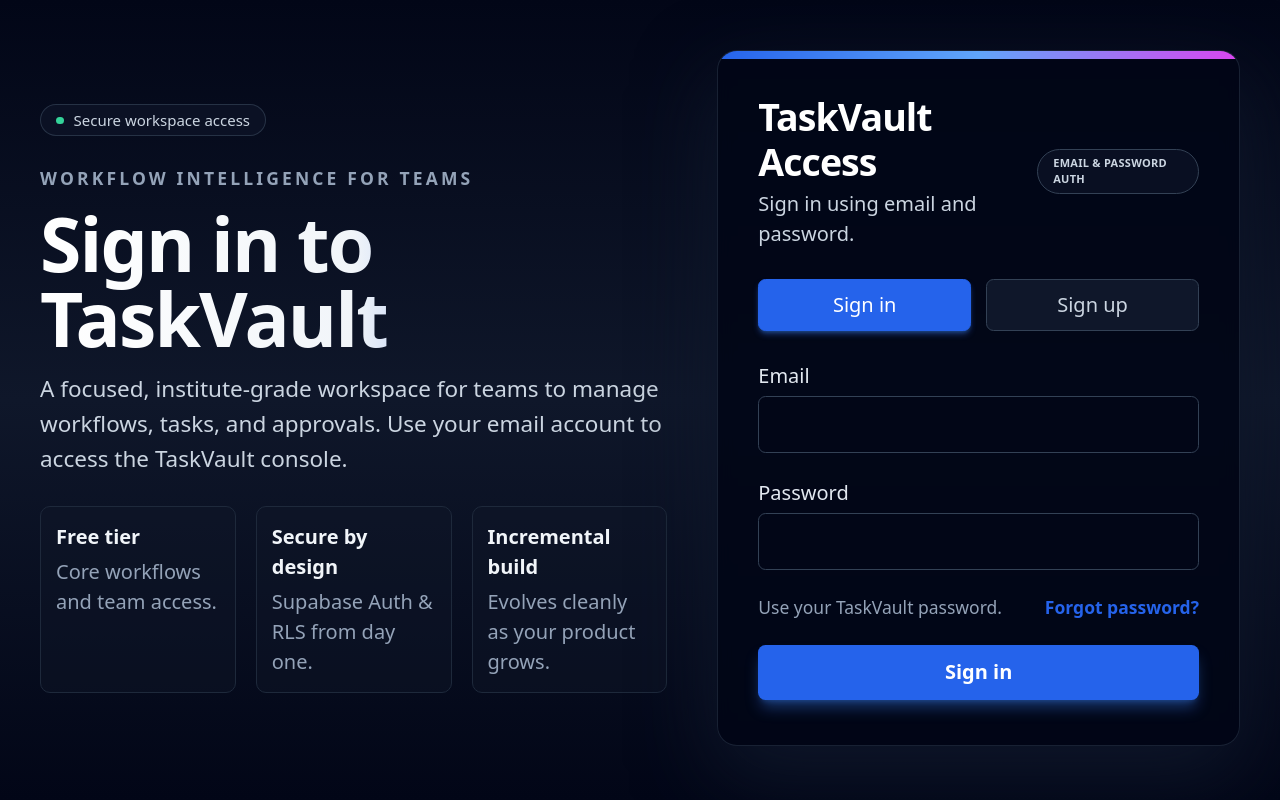
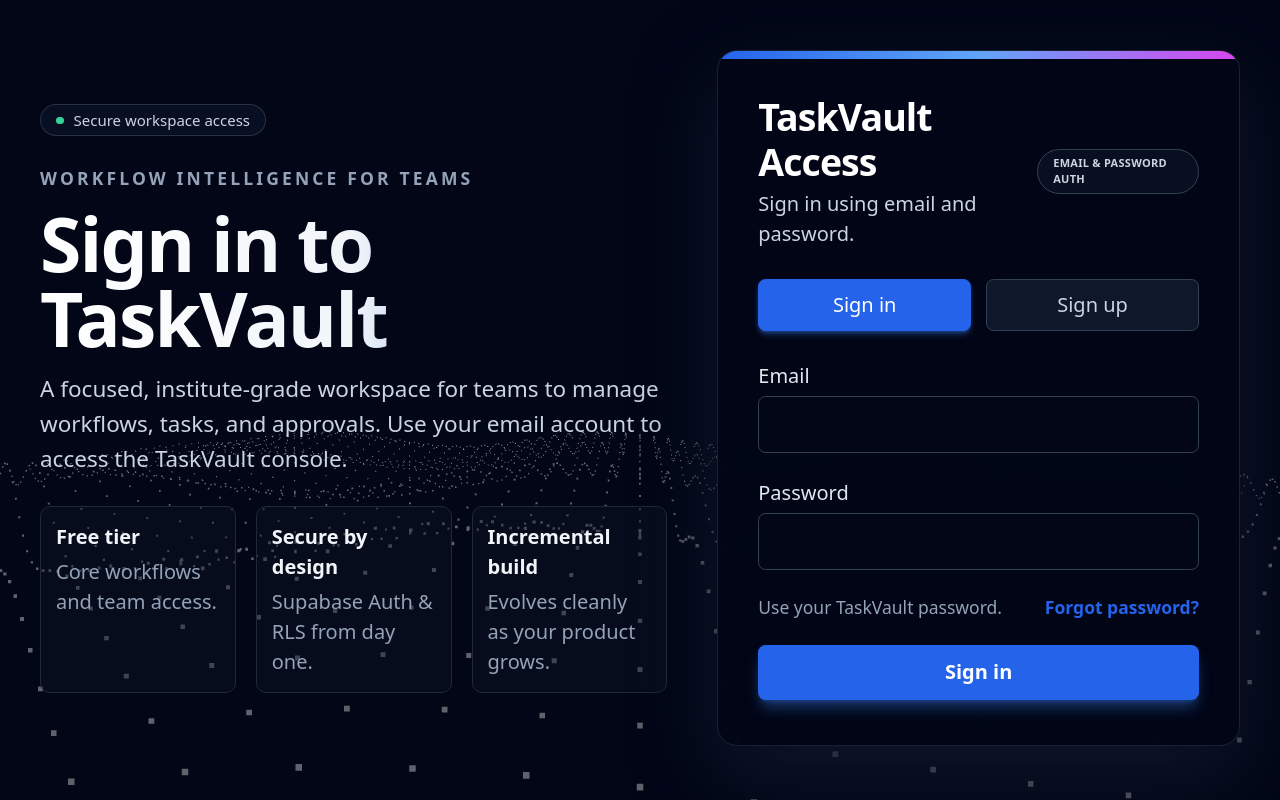
Before and after one commit to yskhub/TaskVault, a Next.js app in the folder taskvault-frontend/: page /auth in a window 1280 px wide. Built offline with nearby package versions, Linux system fonts and the light colour scheme; no server answers.

Commit message:
Show dotted background on auth page

```diff
--- a/taskvault-frontend/app/auth/page.tsx
+++ b/taskvault-frontend/app/auth/page.tsx
@@ -75,7 +75,7 @@
   }
 
   return (
-    <main className="min-h-screen bg-gradient-to-b from-slate-950 via-slate-900 to-slate-950 text-white px-4 py-10 sm:px-8">
+		<main className="min-h-screen text-white px-4 py-10 sm:px-8">
       <div className="mx-auto flex min-h-[70vh] max-w-6xl items-center">
         <div className="grid w-full items-center gap-10 lg:grid-cols-[1.2fr,1fr]">
           {/* Left: brand + hero copy */}
```
